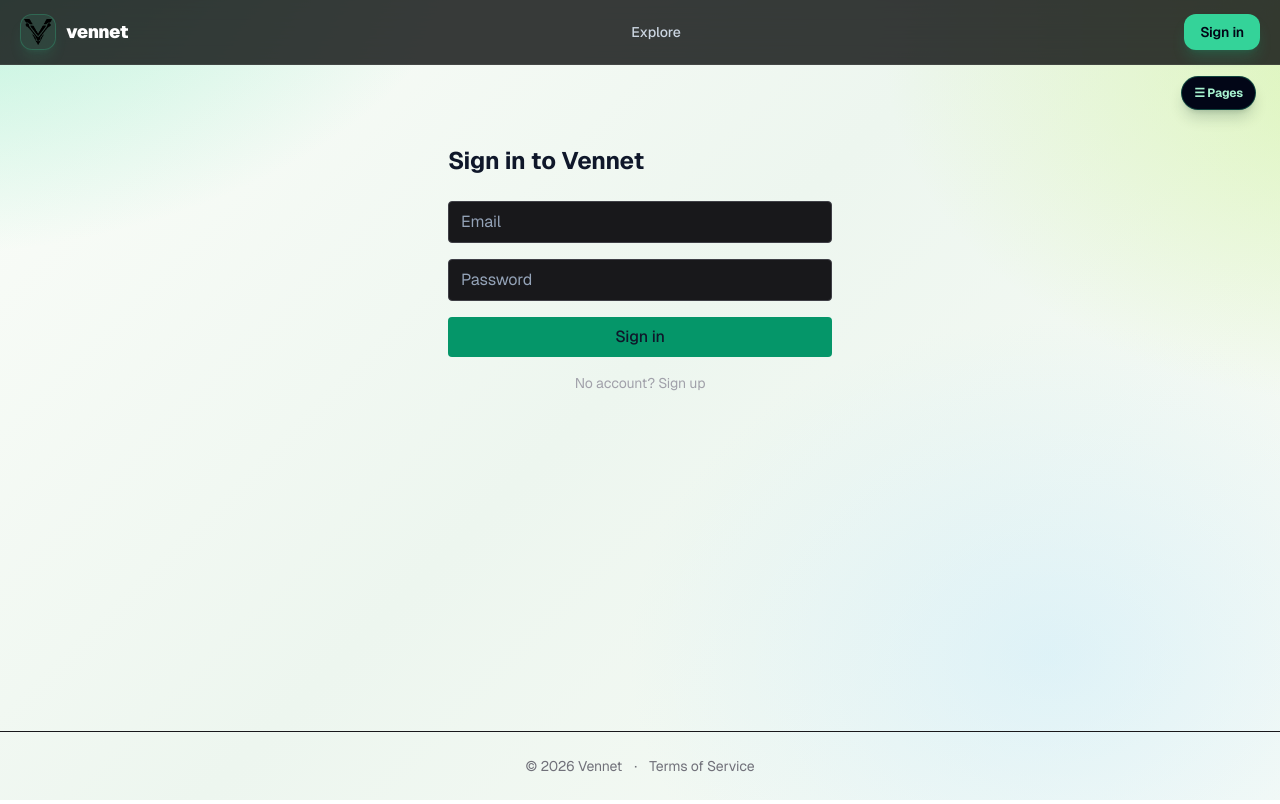
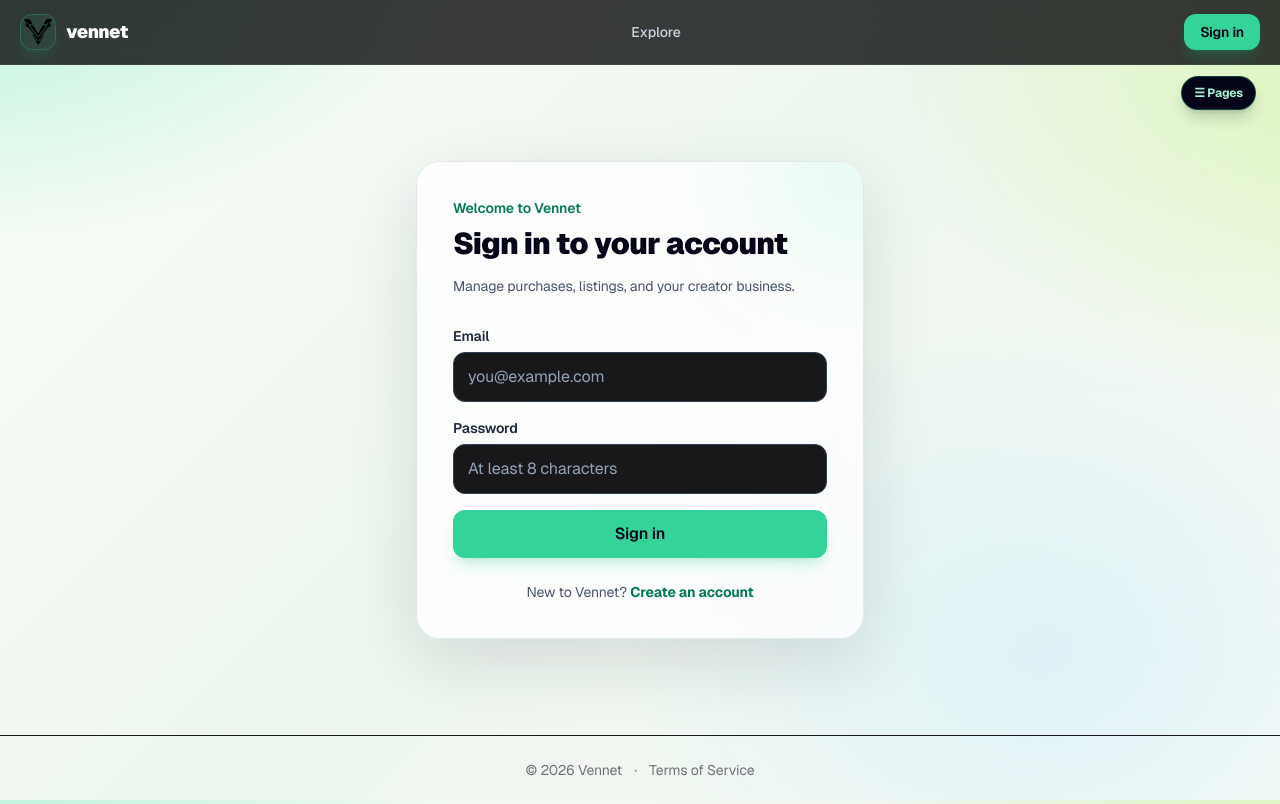
Before and after one commit to MagroOwner/Vennet, a Next.js app: page /login in a window 1280 px wide. Built offline with nearby package versions, Linux system fonts and the light colour scheme; no server answers.

Commit message:
Polish Vennet sign-in experience

```diff
--- a/src/components/forms/LoginForm.tsx
+++ b/src/components/forms/LoginForm.tsx
@@ -16,79 +16,18 @@ export function LoginForm({ googleEnabled }: { googleEnabled: boolean }) {
   const [busy, setBusy] = useState(false);
 
   async function submit(event: React.FormEvent) {
-    event.preventDefault();
-    setError(null);
-    setBusy(true);
+    event.preventDefault(); setError(null); setBusy(true);
     try {
-      if (mode === "signup") {
-        const result = await registerUser({ email, password });
-        if (!result.ok) {
-          setError(result.error);
-          return;
-        }
-      }
-      const signInResult = await signIn("credentials", {
-        email,
-        password,
-        redirect: false,
-      });
-      if (signInResult?.error) {
-        setError("Invalid email or password.");
-        return;
-      }
-      router.push(next);
-      router.refresh();
-    } finally {
-      setBusy(false);
-    }
+      if (mode === "signup") { const result = await registerUser({ email, password }); if (!result.ok) { setError(result.error); return; } }
+      const result = await signIn("credentials", { email, password, redirect: false });
+      if (result?.error) { setError("Invalid email or password."); return; }
+      router.push(next); router.refresh();
+    } finally { setBusy(false); }
   }
 
-  return (
-    <div className="mx-auto max-w-sm py-12">
-      <h1 className="text-2xl font-bold">
-        {mode === "signin" ? "Sign in to Vennet" : "Create your Vennet account"}
-      </h1>
-      <form onSubmit={submit} className="mt-6 space-y-4">
-        <input
-          type="email"
-          required
-          placeholder="Email"
-          value={email}
-          onChange={(e) => setEmail(e.target.value)}
-          className="w-full rounded border border-zinc-700 bg-zinc-900 px-3 py-2"
-        />
-        <input
-          type="password"
-          required
-          minLength={8}
-          placeholder="Password"
-          value={password}
-          onChange={(e) => setPassword(e.target.value)}
-          className="w-full rounded border border-zinc-700 bg-zinc-900 px-3 py-2"
-        />
-        {error && <p className="text-sm text-red-400">{error}</p>}
-        <button
-          type="submit"
-          disabled={busy}
-          className="w-full rounded bg-emerald-600 py-2 font-medium hover:bg-emerald-500 disabled:opacity-50"
-        >
-          {mode === "signin" ? "Sign in" : "Sign up"}
-        </button>
-      </form>
-      {googleEnabled && (
-        <button
-          onClick={() => signIn("google", { callbackUrl: next })}
-          className="mt-3 w-full rounded border border-zinc-700 py-2 hover:bg-zinc-800"
-        >
-          Continue with Google
-        </button>
-      )}
-      <button
-        onClick={() => setMode(mode === "signin" ? "signup" : "signin")}
-        className="mt-4 w-full text-sm text-zinc-400 hover:text-zinc-200"
-      >
-        {mode === "signin" ? "No account? Sign up" : "Already have an account? Sign in"}
-      </button>
-    </div>
-  );
+  return <div className="mx-auto max-w-md py-10 sm:py-16"><section className="relative overflow-hidden rounded-3xl border border-slate-200 bg-white/80 p-7 shadow-[0_24px_70px_rgb(15_23_42/0.12)] backdrop-blur sm:p-9"><div className="absolute -right-16 -top-16 h-36 w-36 rounded-full bg-emerald-300/25 blur-3xl" /><div className="relative"><p className="text-sm font-semibold text-emerald-700">Welcome to Vennet</p><h1 className="mt-2 text-3xl font-black tracking-tight text-slate-950">{mode === "signin" ? "Sign in to your account" : "Create your account"}</h1><p className="mt-3 text-sm leading-6 text-slate-600">{mode === "signin" ? "Manage purchases, listings, and your creator business." : "Join the marketplace built for digital creators."}</p>
+    <form onSubmit={submit} className="mt-7 space-y-4"><div><label className="mb-1.5 block text-sm font-semibold text-slate-800">Email</label><input type="email" required placeholder="you@example.com" value={email} onChange={(e) => setEmail(e.target.value)} className="w-full rounded-xl border border-slate-700 bg-zinc-900 px-3.5 py-3" /></div><div><label className="mb-1.5 block text-sm font-semibold text-slate-800">Password</label><input type="password" required minLength={8} placeholder="At least 8 characters" value={password} onChange={(e) => setPassword(e.target.value)} className="w-full rounded-xl border border-slate-700 bg-zinc-900 px-3.5 py-3" /></div>{error && <p className="rounded-xl bg-red-50 px-3 py-2 text-sm font-medium text-red-700">{error}</p>}<button type="submit" disabled={busy} className="button-primary w-full disabled:opacity-50">{busy ? "Please wait…" : mode === "signin" ? "Sign in" : "Create account"}</button></form>
+    {googleEnabled && <button onClick={() => signIn("google", { callbackUrl: next })} className="mt-3 w-full rounded-xl border border-slate-300 bg-white py-3 font-semibold text-slate-800 transition hover:bg-slate-50">Continue with Google</button>}
+    <p className="mt-6 text-center text-sm text-slate-600">{mode === "signin" ? "New to Vennet?" : "Already have an account?"} <button type="button" onClick={() => setMode(mode === "signin" ? "signup" : "signin")} className="font-bold text-emerald-700 hover:text-emerald-600">{mode === "signin" ? "Create an account" : "Sign in"}</button></p>
+  </div></section></div>;
 }
```
